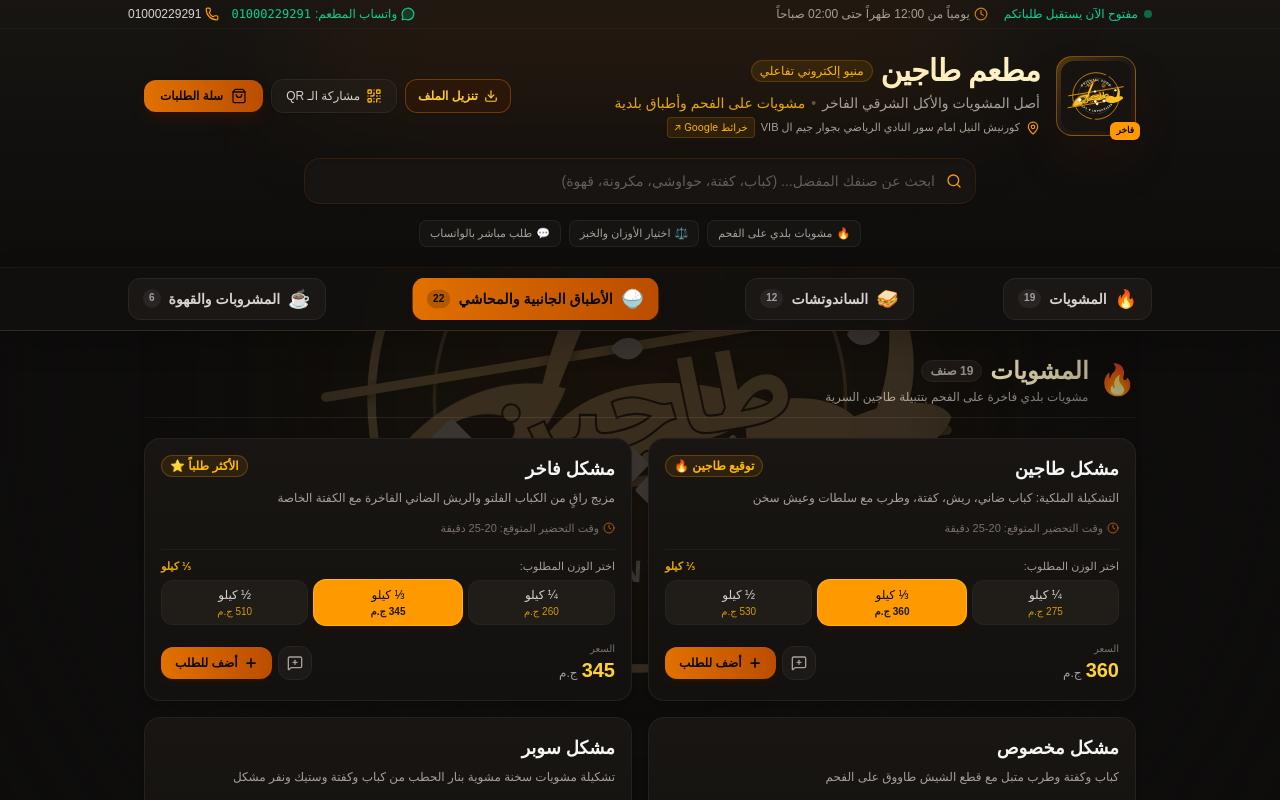
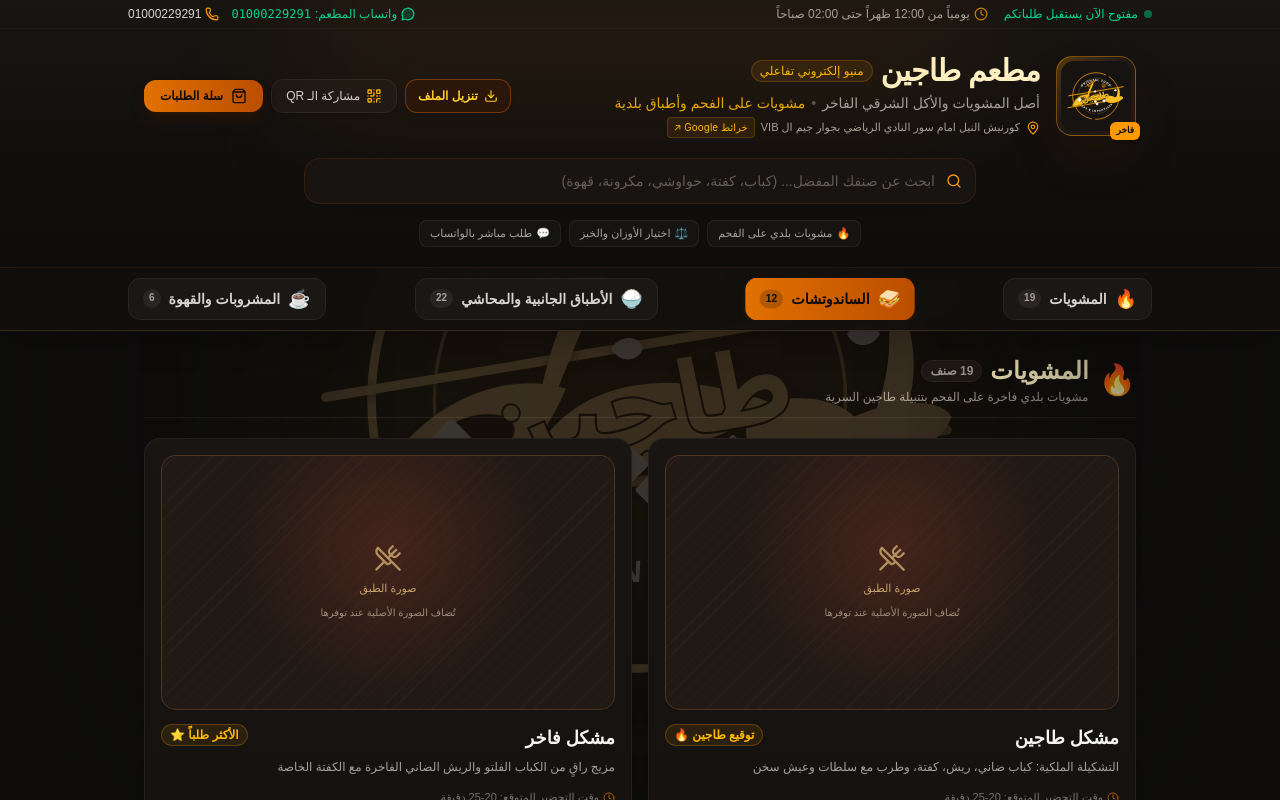
Before and after one commit to mrwanalhm38-prog/tajin-menu, a React (Vite) app: page / in a window 1280 px wide. Shown: the top 800 px of the page. Built offline with nearby package versions, Linux system fonts and the light colour scheme.

Commit message:
Add lazy dish image slots and graceful fallbacks

```diff
--- a/src/components/MenuItemCard.tsx
+++ b/src/components/MenuItemCard.tsx
@@ -1,7 +1,7 @@
 import React, { useState } from 'react';
 import { MenuItem, PriceOption, CartItem } from '../types';
 import { RESTAURANT_INFO } from '../data/menuData';
-import { Plus, Minus, Check, MessageSquarePlus, Clock } from 'lucide-react';
+import { Plus, Minus, Check, MessageSquarePlus, Clock, UtensilsCrossed } from 'lucide-react';
 
 interface MenuItemCardProps {
   item: MenuItem;
@@ -22,6 +22,7 @@
   const defaultOption = item.options.find((o) => o.isDefault) || item.options[0];
   const [selectedOption, setSelectedOption] = useState<PriceOption>(defaultOption);
   const [isAddedFeedback, setIsAddedFeedback] = useState(false);
+  const [imageFailed, setImageFailed] = useState(false);
 
   // Check if this specific item + option is in cart
   const currentCartId = `${item.id}-${selectedOption.id}`;
@@ -36,6 +37,24 @@
 
   return (
     <div className="group relative bg-gradient-to-b from-[#181512] to-[#13110f] rounded-2xl border border-stone-800/80 hover:border-amber-500/40 p-4 transition-all duration-200 shadow-md hover:shadow-xl hover:shadow-amber-950/20 flex flex-col justify-between">
+      {/* Verified dish photo slot: only show a photo when an official URL is supplied. */}
+      <div className="tajin-food-photo" aria-label={item.imageUrl && !imageFailed ? `صورة ${item.arabicName}` : `مكان صورة ${item.arabicName}`}>
+        {item.imageUrl && !imageFailed ? (
+          <img
+            src={item.imageUrl}
+            alt={`صورة ${item.arabicName}`}
+            loading="lazy"
+            decoding="async"
+            onError={() => setImageFailed(true)}
+          />
+        ) : (
+          <div className="tajin-photo-placeholder">
+            <UtensilsCrossed aria-hidden="true" />
+            <span>صورة الطبق</span>
+            <small>تُضاف الصورة الأصلية عند توفرها</small>
+          </div>
+        )}
+      </div>
       {/* Top row: Name, Badge, Time */}
       <div>
         <div className="flex items-start justify-between gap-2 mb-1.5">
```
